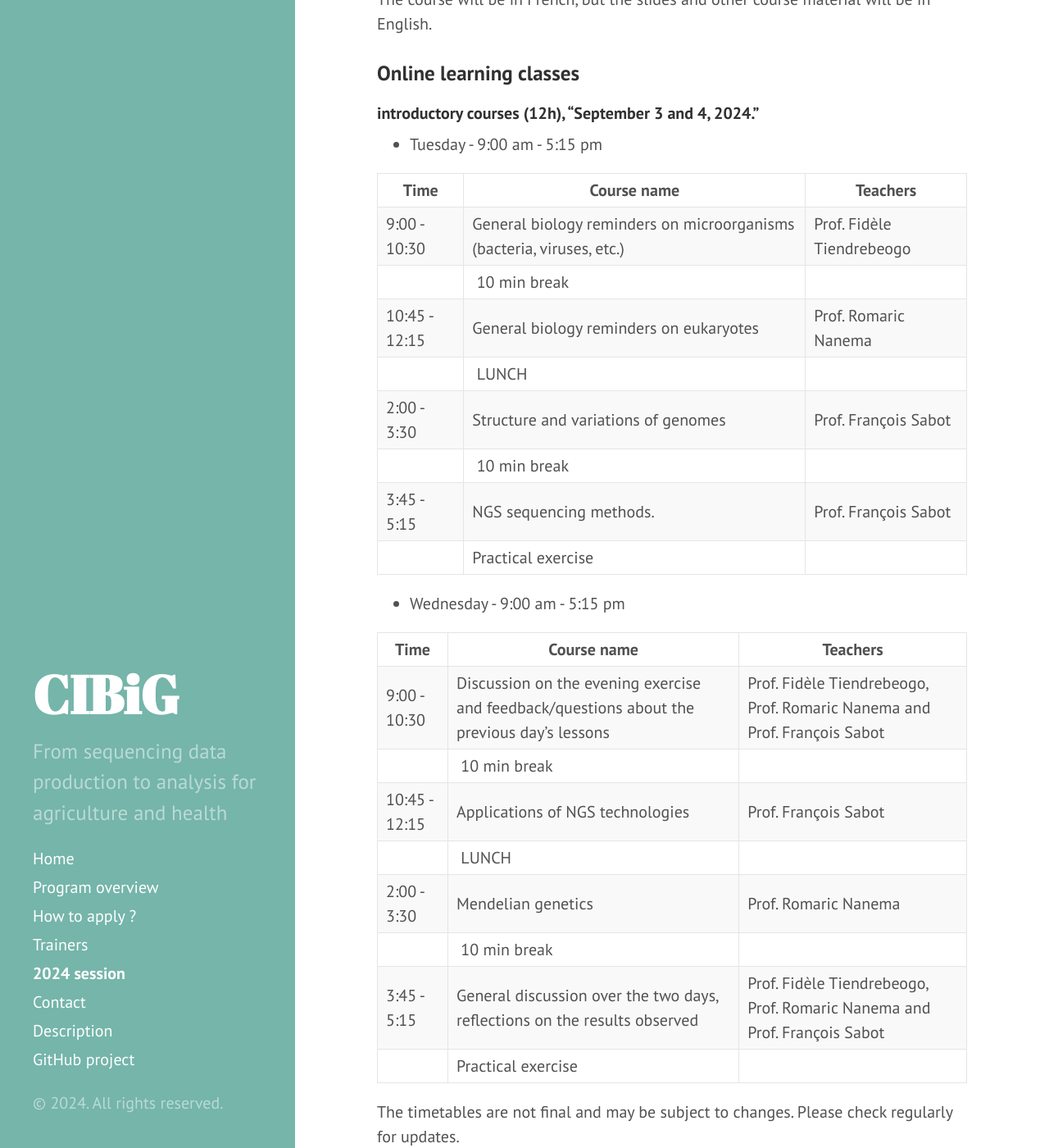
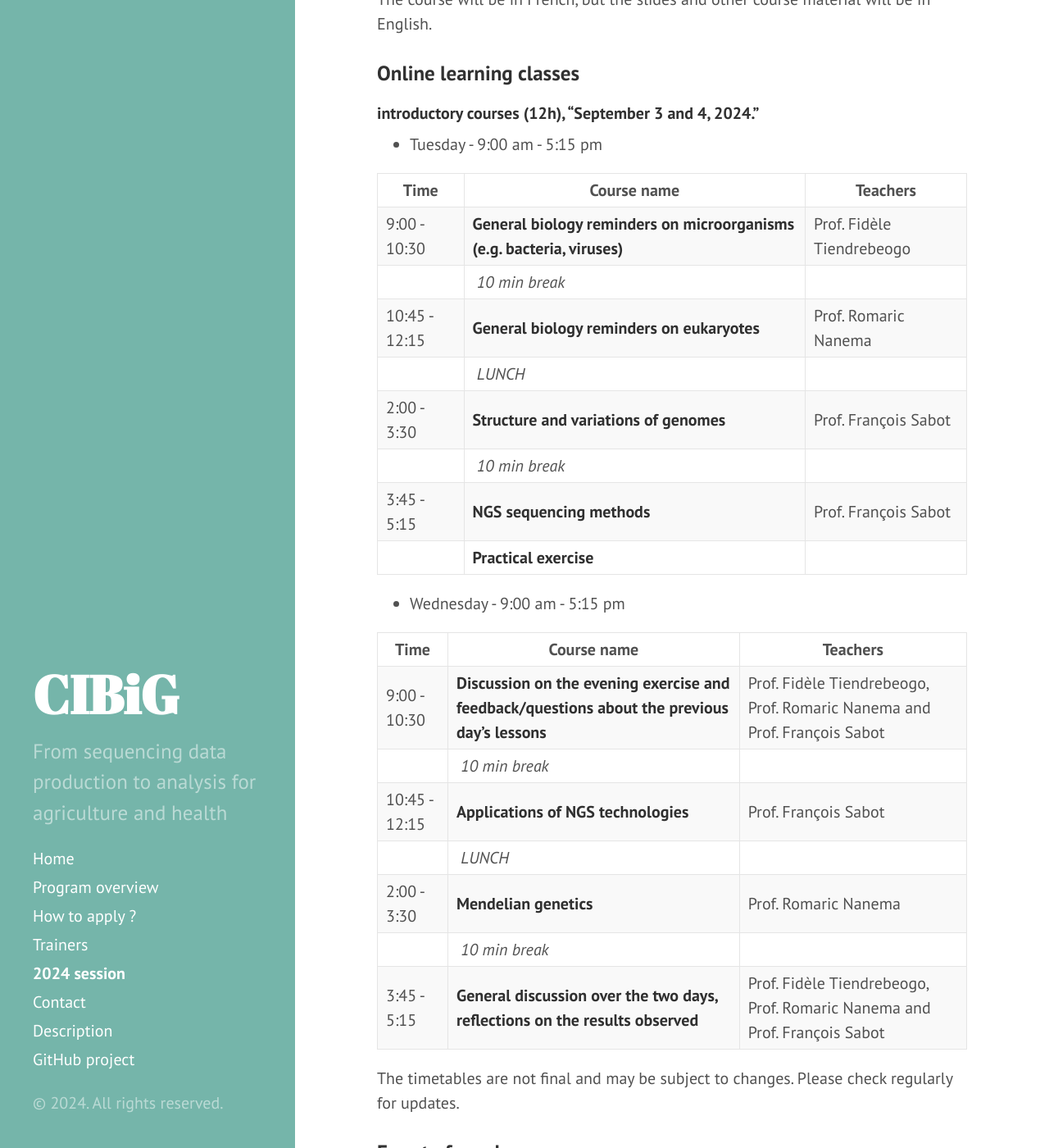
Before and after one commit to wave-centre/cibig, a Jekyll site: the page built from docs/05-2024.md, in a window 1280 px wide and 1400 px high, scrolled down 317 px. Shown: the whole window at 82% size. Built offline with Jekyll 4.4.1, drawn with Linux system fonts in a browser that asks for light colours.

Commit message:
Update 05-2024.md

```diff
--- a/docs/05-2024.md
+++ b/docs/05-2024.md
@@ -18,27 +18,26 @@
 
 | Time | Course name | Teachers |
 |------|----------------------------------------------------|----------------|
-| 9:00 - 10:30 |  General biology reminders on microorganisms (bacteria, viruses, etc.) |  Prof. Fidèle Tiendrebeogo |
-|  | 10 min break |  |
-| 10:45 - 12:15 |  General biology reminders on eukaryotes | Prof. Romaric Nanema |
-|  | LUNCH |  |
-| 2:00 - 3:30| Structure and variations of genomes | Prof. François Sabot |
-|  | 10 min break |  |
-| 3:45 - 5:15 | NGS sequencing methods. | Prof. François Sabot |
-| | Practical exercise | |
+| 9:00 - 10:30 |  **General biology reminders on microorganisms (e.g. bacteria, viruses)**|  Prof. Fidèle Tiendrebeogo |
+|  | _10 min break_ |  |
+| 10:45 - 12:15 |  **General biology reminders on eukaryotes** | Prof. Romaric Nanema |
+|  | _LUNCH_ |  |
+| 2:00 - 3:30| **Structure and variations of genomes** | Prof. François Sabot |
+|  | _10 min break_ |  |
+| 3:45 - 5:15 | **NGS sequencing methods** | Prof. François Sabot |
+| | **Practical exercise** | |
 
 * Wednesday - 9:00 am - 5:15 pm
 
 | Time | Course name | Teachers |
 |------|----------------------------------------------------|----------------|
-| 9:00 - 10:30 |  Discussion on the evening exercise and feedback/questions about the previous day's lessons |  Prof. Fidèle Tiendrebeogo, Prof. Romaric Nanema and Prof. François Sabot |
-|  | 10 min break |  |
-| 10:45 - 12:15 |  Applications of NGS technologies | Prof. François Sabot  |
-|  | LUNCH |  |
-| 2:00 - 3:30| Mendelian genetics | Prof. Romaric Nanema |
-|  | 10 min break |  |
-| 3:45 - 5:15 | General discussion over the two days, reflections on the results observed | Prof. Fidèle Tiendrebeogo, Prof. Romaric Nanema and Prof. François Sabot |
-| | Practical exercise | |
+| 9:00 - 10:30 | **Discussion on the evening exercise and feedback/questions about the previous day's lessons**|  Prof. Fidèle Tiendrebeogo, Prof. Romaric Nanema and Prof. François Sabot |
+|  | _10 min break_ |  |
+| 10:45 - 12:15 |  **Applications of NGS technologies** | Prof. François Sabot  |
+|  | _LUNCH_ |  |
+| 2:00 - 3:30| **Mendelian genetics** | Prof. Romaric Nanema |
+|  | _10 min break_ |  |
+| 3:45 - 5:15 | **General discussion over the two days, reflections on the results observed** | Prof. Fidèle Tiendrebeogo, Prof. Romaric Nanema and Prof. François Sabot |
 
 
 The timetables are not final and may be subject to changes. Please check regularly for updates.
```
